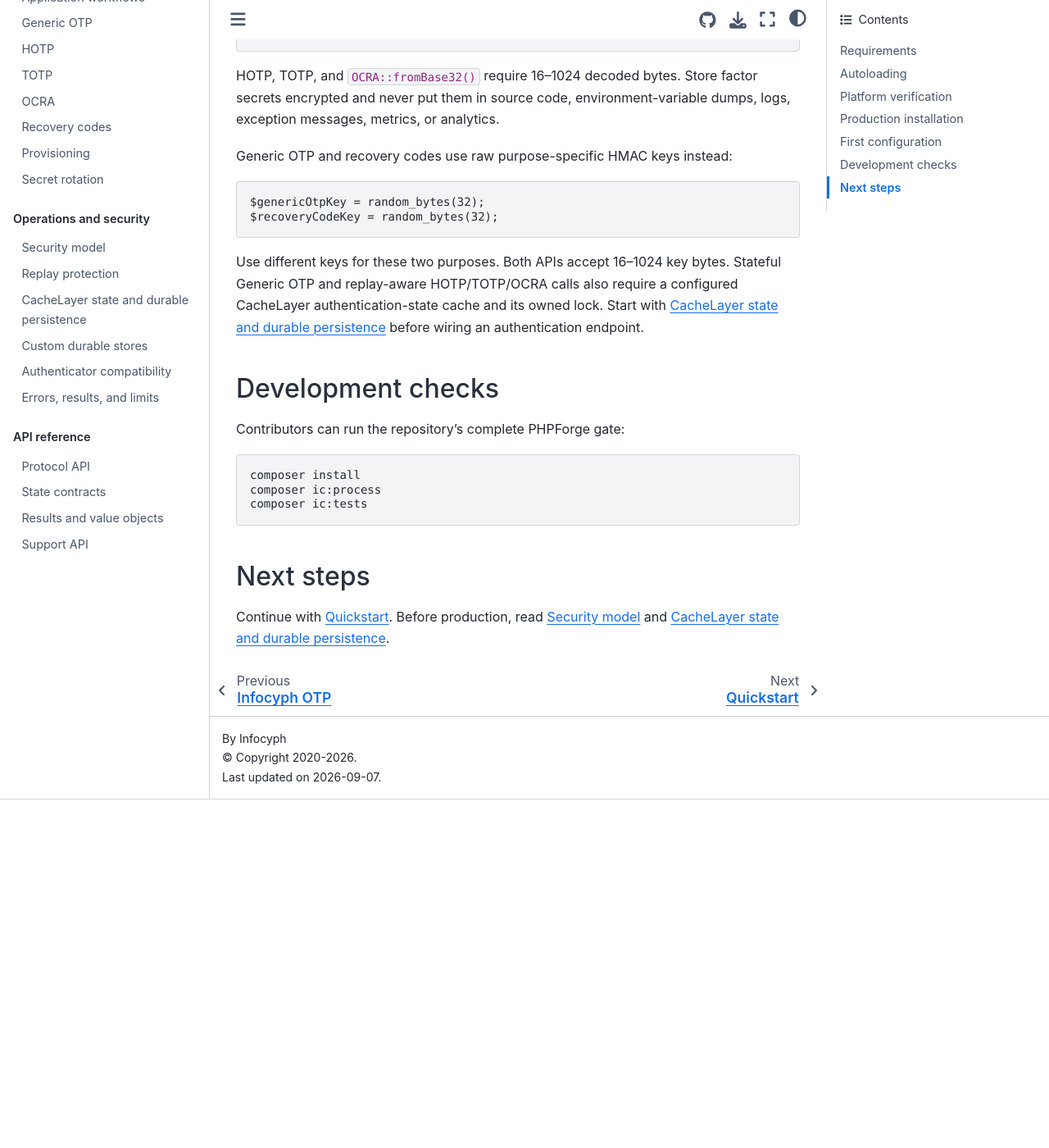
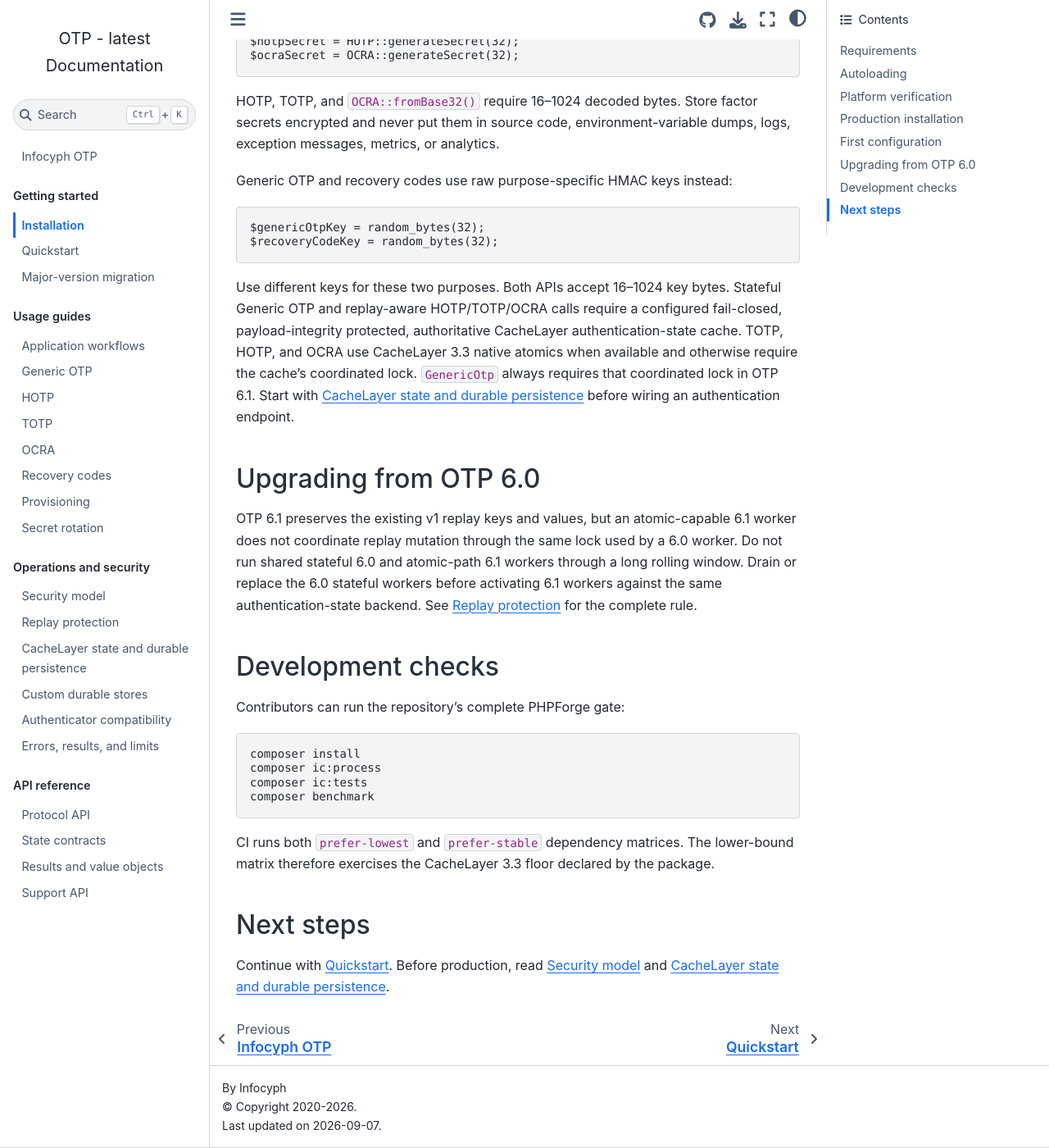
Before and after one commit to infocyph/OTP, a Sphinx documentation site: the page built from docs/getting-started/installation.rst, in a window 1280 px wide and 1400 px high, scrolled down 1898 px. Shown: the whole window at 82% size. Built offline with Sphinx 7.4.7 and the Sphinx Book theme 1.1.4, drawn with Linux system fonts in a browser that asks for light colours; before the commit the page ends 2873 px from its top, so only the background shows below that; some of the changed text lies outside the part shown.

Commit message:
docs: document CacheLayer 3.3 and 6.1 upgrade requirements

```diff
--- a/docs/getting-started/installation.rst
+++ b/docs/getting-started/installation.rst
@@ -8,7 +8,8 @@
 
 * PHP ``^8.4``;
 * a 64-bit PHP build;
-* the ``ctype`` extension; and
+* the ``ctype`` extension;
+* CacheLayer ``^3.3``; and
 * Composer.
 
 Install the current release:
@@ -100,9 +101,22 @@
    $recoveryCodeKey = random_bytes(32);
 
 Use different keys for these two purposes. Both APIs accept 16–1024 key bytes.
-Stateful Generic OTP and replay-aware HOTP/TOTP/OCRA calls also require a
-configured CacheLayer authentication-state cache and its owned lock. Start with
+Stateful Generic OTP and replay-aware HOTP/TOTP/OCRA calls require a configured
+fail-closed, payload-integrity protected, authoritative CacheLayer
+authentication-state cache. TOTP, HOTP, and OCRA use CacheLayer 3.3 native
+atomics when available and otherwise require the cache's coordinated lock.
+``GenericOtp`` always requires that coordinated lock in OTP 6.1. Start with
 :doc:`../guides/storage` before wiring an authentication endpoint.
+
+Upgrading from OTP 6.0
+----------------------
+
+OTP 6.1 preserves the existing v1 replay keys and values, but an atomic-capable
+6.1 worker does not coordinate replay mutation through the same lock used by a
+6.0 worker. Do not run shared stateful 6.0 and atomic-path 6.1 workers through a
+long rolling window. Drain or replace the 6.0 stateful workers before activating
+6.1 workers against the same authentication-state backend. See
+:doc:`../guides/replay-protection` for the complete rule.
 
 Development checks
 ------------------
@@ -114,6 +128,11 @@
    composer install
    composer ic:process
    composer ic:tests
+   composer benchmark
+
+CI runs both ``prefer-lowest`` and ``prefer-stable`` dependency matrices. The
+lower-bound matrix therefore exercises the CacheLayer 3.3 floor declared by the
+package.
 
 Next steps
 ----------
```
